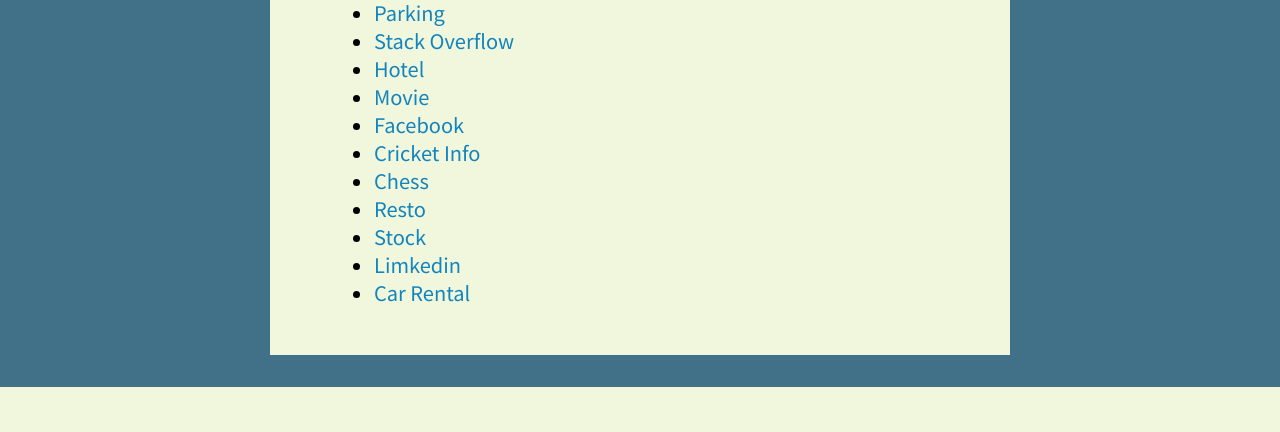
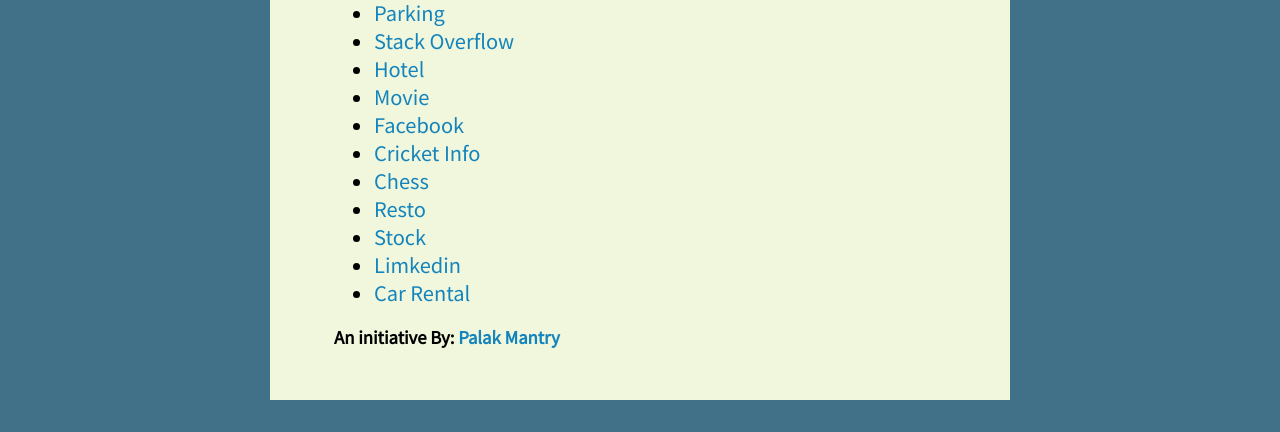
Before and after one commit to pal-16/Crack-OOP-System-Design, a Flask app: page / in a window 1280 px wide. Shown: the part 628-1060 px from the top of the page. Before the commit the page ends 1015 px from the top, so only its background shows below. Run offline with Flask 2, Linux system fonts and the light colour scheme; some web fonts are replaced.

Commit message:
added credits

```diff
--- a/templates/index.html
+++ b/templates/index.html
@@ -4,8 +4,7 @@
 
 <h3 style="color:darkblue;  font-weight: 600;">Trust your preparation and understand properly, makes a difference!</h3>
 
-
-  <h3 style=" font-weight: 600;">1. High Level Design Videos</h3>
+<h3 style=" font-weight: 600;">1. High Level Design Videos</h3>
  <ul>
   <li><a href="https://www.youtube.com/watch?v=tGXVdaoCd18" target="_blank" >Perfect Basics</a></li>
   <li><a href="https://www.youtube.com/playlist?list=PLMCXHnjXnTnvo6alSjVkgxV-VH6EPyvoX" target="_blank" >Gaurav Sen</a></li>
@@ -39,6 +38,7 @@
   <li><a href="/prep/linkedin" target="_blank">Limkedin</a></li>
   <li><a href="/prep/carrental" target="_blank">Car Rental</a></li>
   </ul>
+  <h3 font-weight: 600> An initiative By: <a href="https://www.linkedin.com/in/palak-mantry" target="_blank">Palak Mantry</a></h3>
 
 
 
```
